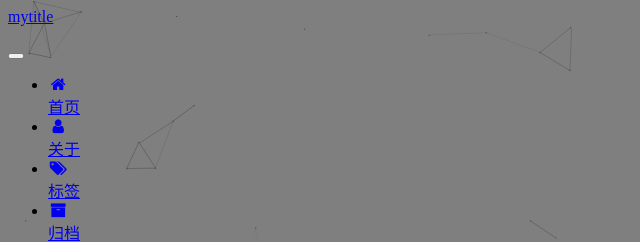
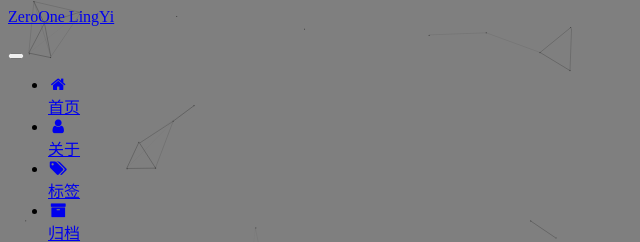
Before and after one commit to UninstallLingYi/UninstallLingYi.github.io, a plain HTML site: page index.html in a window 1280 px wide. Shown: the top 242 px of the page, 0-640 px from the left. Drawn offline with Linux system fonts and the light colour scheme; animation ran at ten frames a second.

Commit message:
Site updated: 2018-08-15 06:05:15

```diff
--- a/index.html
+++ b/index.html
@@ -80,12 +80,12 @@
 
 
 <meta property="og:type" content="website">
-<meta property="og:title" content="mytitle">
+<meta property="og:title" content="ZeroOne LingYi">
 <meta property="og:url" content="http://yoursite.com/index.html">
-<meta property="og:site_name" content="mytitle">
+<meta property="og:site_name" content="ZeroOne LingYi">
 <meta property="og:locale" content="zh-Hans">
 <meta name="twitter:card" content="summary">
-<meta name="twitter:title" content="mytitle">
+<meta name="twitter:title" content="ZeroOne LingYi">
 
 
 
@@ -121,7 +121,7 @@
 
 
 
-  <title>mytitle</title>
+  <title>ZeroOne LingYi</title>
 
 
 
@@ -152,7 +152,7 @@
     <div class="custom-logo-site-title">
       <a href="/"  class="brand" rel="start">
         <span class="logo-line-before"><i></i></span>
-        <span class="site-title">mytitle</span>
+        <span class="site-title">ZeroOne LingYi</span>
         <span class="logo-line-after"><i></i></span>
       </a>
     </div>
@@ -258,7 +258,7 @@
     </span>
 
     <span hidden itemprop="publisher" itemscope itemtype="http://schema.org/Organization">
-      <meta itemprop="name" content="mytitle">
+      <meta itemprop="name" content="ZeroOne LingYi">
     </span>
 
 
```
Also changed, not shown: 2018/08/15/Hello-World/index.html (+4 -4 lines), archives/2018/08/index.html (+5 -5 lines), archives/2018/index.html (+5 -5 lines), archives/index.html (+5 -5 lines), tags/Hello-World/index.html (+5 -5 lines), tags/index.html (+3 -3 lines).
